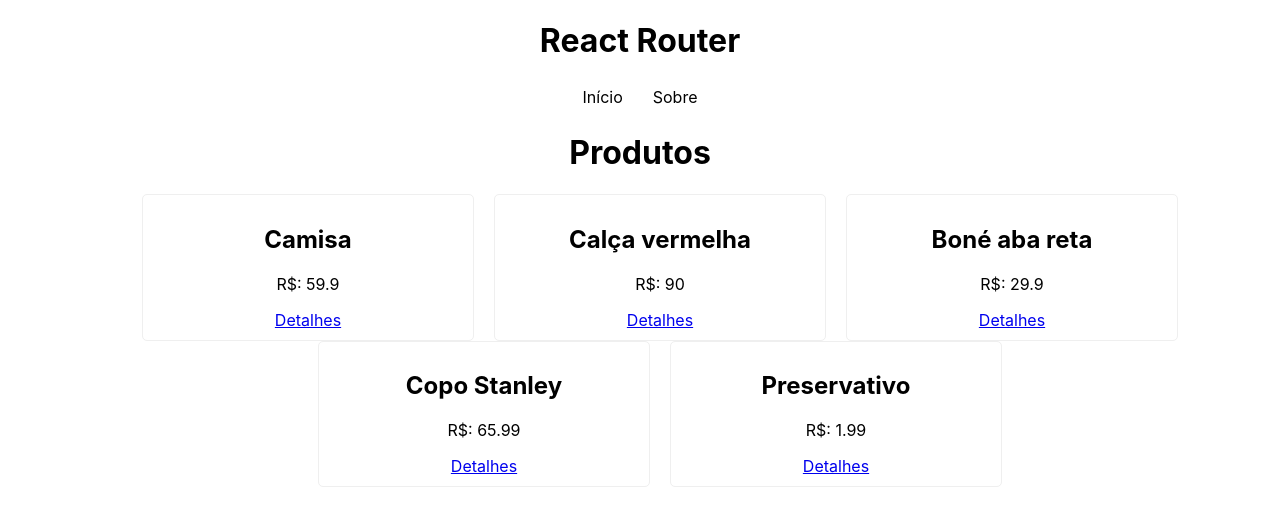
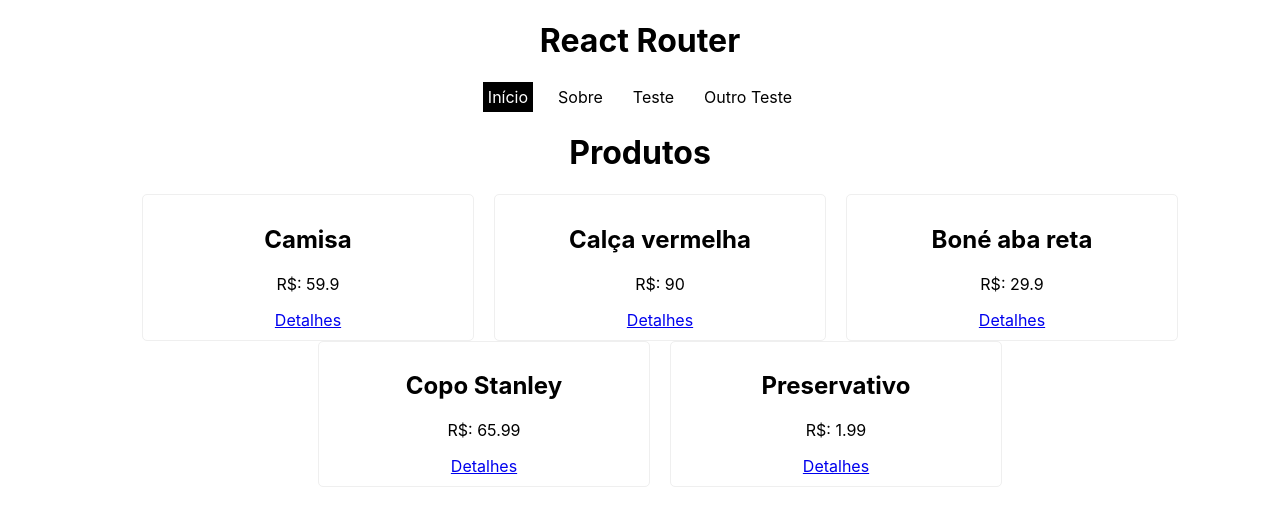
Before and after one commit to antoniolazarosantos/curso_react, a React (Create React App) app in the folder arquivos/8_REACT_ROUTER/reactrouter/: page / in a window 1280 px wide. Shown: the top 526 px of the page. Built offline with nearby package versions, Linux system fonts and the light colour scheme; data requests are answered from the project's data file.

Commit message:
Link ativo .. isActive ... NavLink

```diff
--- a/arquivos/8_REACT_ROUTER/reactrouter/src/components/Navbar.js
+++ b/arquivos/8_REACT_ROUTER/reactrouter/src/components/Navbar.js
@@ -1,12 +1,15 @@
 import React from 'react';
-import styles from './Navbar.module.css';
-import { Link } from 'react-router-dom';
+import { Link, NavLink } from 'react-router-dom';
+
+import './Navbar.css';
 
 const Navbar = () => {
   return (
     <nav>
-        <Link to="/">Início</Link>
-        <Link to="/about">Sobre</Link>
+        <NavLink to="/">Início</NavLink>
+        <NavLink to="/about">Sobre</NavLink>
+        <NavLink to="/teste" className={({isActive}) => (isActive ? "ativo" : "nao-ativo")}>Teste</NavLink>
+        <NavLink to="/outro-teste" className={({isActive}) => (isActive ? "ativo" : "nao-ativo")}>Outro Teste</NavLink>
     </nav>
   )
 }
```
Also changed, not shown: arquivos/8_REACT_ROUTER/reactrouter/src/components/Navbar.css (renamed from arquivos/8_REACT_ROUTER/reactrouter/src/components/Navbar.module.css).
